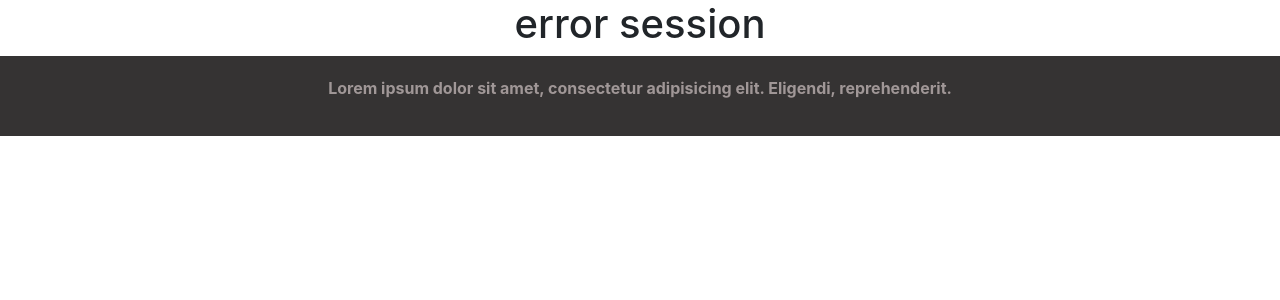
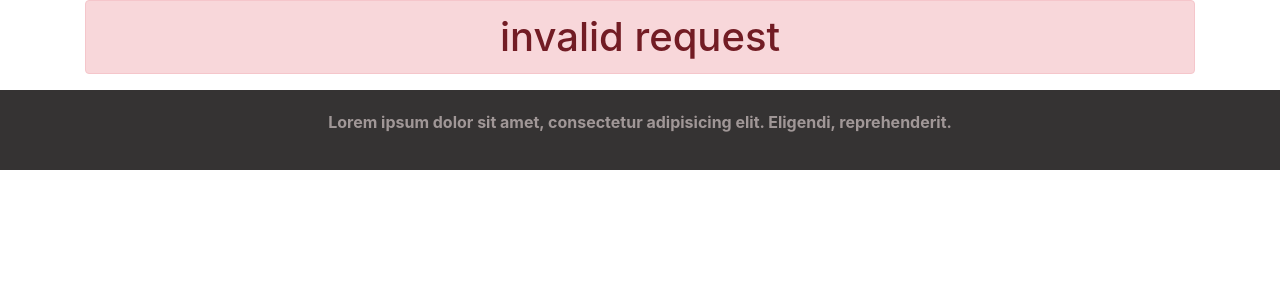
Before and after one commit to hemanta4291/library-management-system, a PHP site: the page made by dataprocess/error_page.php in a window 1280 px wide. Shown: the part 156-456 px from the top of the page. Run offline with PHP 8.4, Linux system fonts and the light colour scheme.

Commit message:
some change

```diff
--- a/admin_profile.php
+++ b/admin_profile.php
@@ -11,7 +11,7 @@ if(isset($_SESSION["user_id"])){
     echo $_SESSION["user_id"];
 }else{
 
-    header("location:dataprocess/error_page.php?massage_error=error session");
+    header("location:dataprocess/error_page.php?massage_error=invalid request");
 }
 
 
--- a/dataprocess/error_page.php
+++ b/dataprocess/error_page.php
@@ -9,15 +9,19 @@
 
     <div class="row text-center">
         <div class="col-md-12">
-            <h1><?php
+            <h1 class="invalid-request"><?php
 
-                if(isset($_GET['massage_error'])){
+                if(isset($_GET['massage_error'])){ ?>
 
-                    echo $_GET['massage_error'];
 
-                }
+                    <div class="alert alert-danger" role="alert">
+                        invalid request
+                    </div>
 
-                ?></h1>
+
+                <?php } ?>
+
+                </h1>
         </div>
     </div>
 
--- a/dataprocess/login_post.php
+++ b/dataprocess/login_post.php
@@ -28,15 +28,15 @@ if(isset($_REQUEST["login"])){
 
             session_start();
 
-            echo $_SESSION["user_id"];
-
             $_SESSION["user_id"] = $singleuserdata['id'];
             $_SESSION["fname"] = $singleuserdata['fname'];
             $_SESSION["lname"] = $singleuserdata['lname'];
             $_SESSION["singleemail"] = $singleuserdata['email'];
             $_SESSION["role"] = $singleuserdata['role'];
 
-
+            header("location:sucessfull_login.php?massage=login sucessfull");
+        }else{
+            echo "not login";
         }
 
 
--- a/style.css
+++ b/style.css
@@ -84,3 +84,7 @@ a.bookadd {
 .from p {
     color: tomato;
 }
+
+h1.invalid-request {
+    color: red;
+}
```
